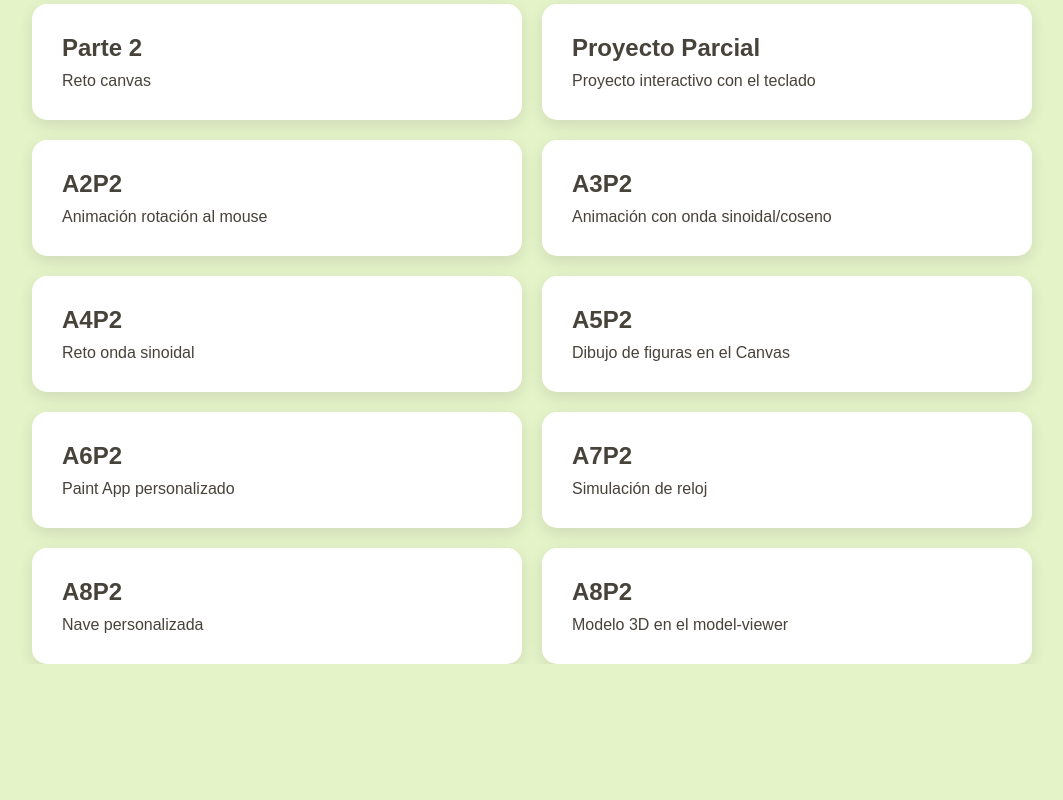
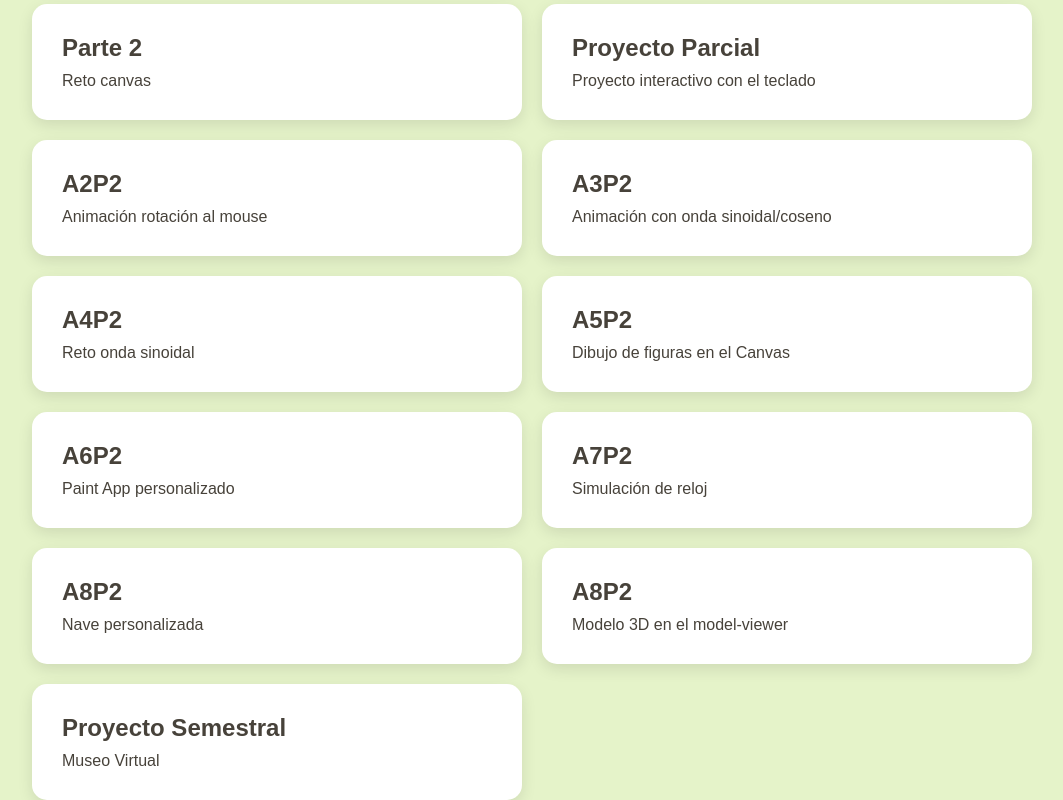
Before and after one commit to durankarina/karinaduran.github.io, a plain HTML site: page index.html in a window 1280 px wide. Shown: the part 413-1213 px from the top of the page, without its empty margins (108-1171 px from the left). Before the commit the page ends 1077 px from the top, so only its background shows below. Drawn offline with Linux system fonts and the light colour scheme.

Commit message:
Update index.html

```diff
--- a/index.html
+++ b/index.html
@@ -86,6 +86,11 @@
             <p>Modelo 3D en el model-viewer</p>
         </a>
 
+        <a href="https://mrzomboss.itch.io/fnaf-museum" class="actividad">
+            <h2>Proyecto Semestral</h2>
+            <p>Museo Virtual</p>
+        </a>
+
 
     </main>
     <style>
```
